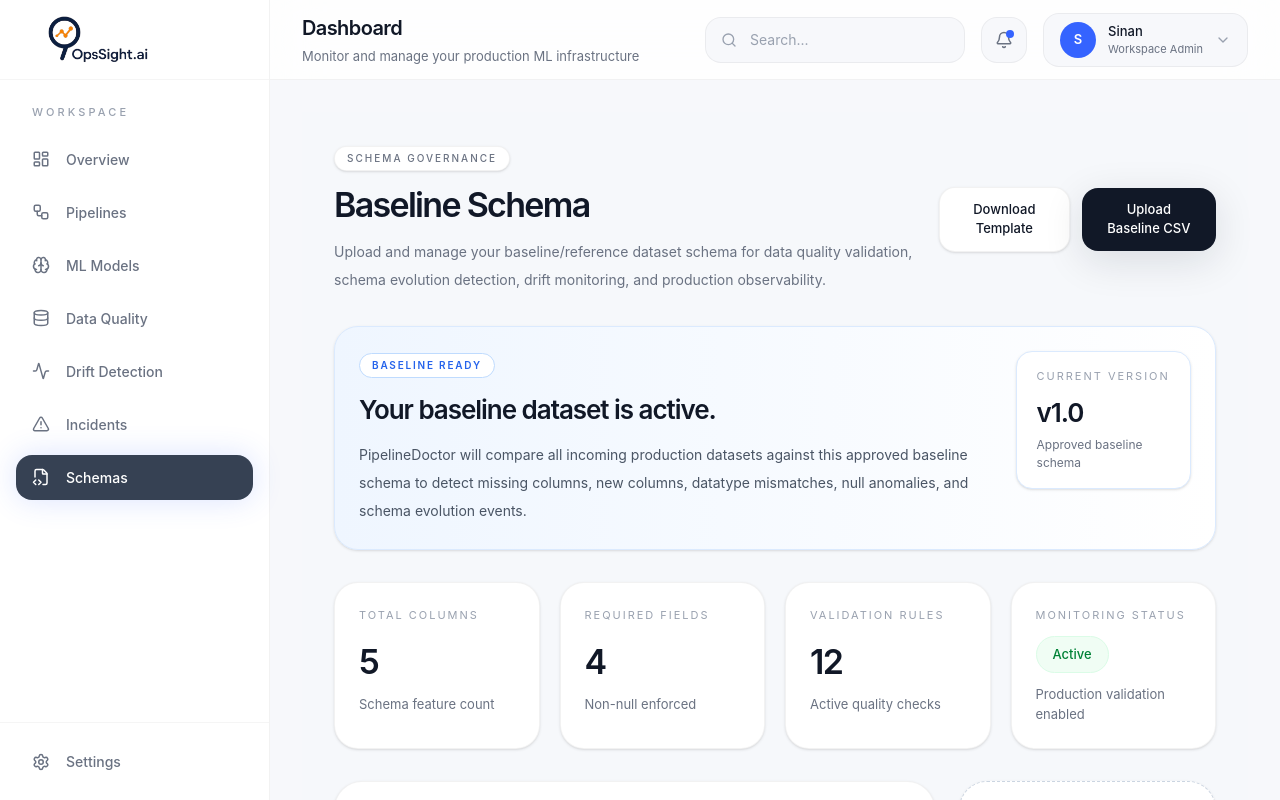
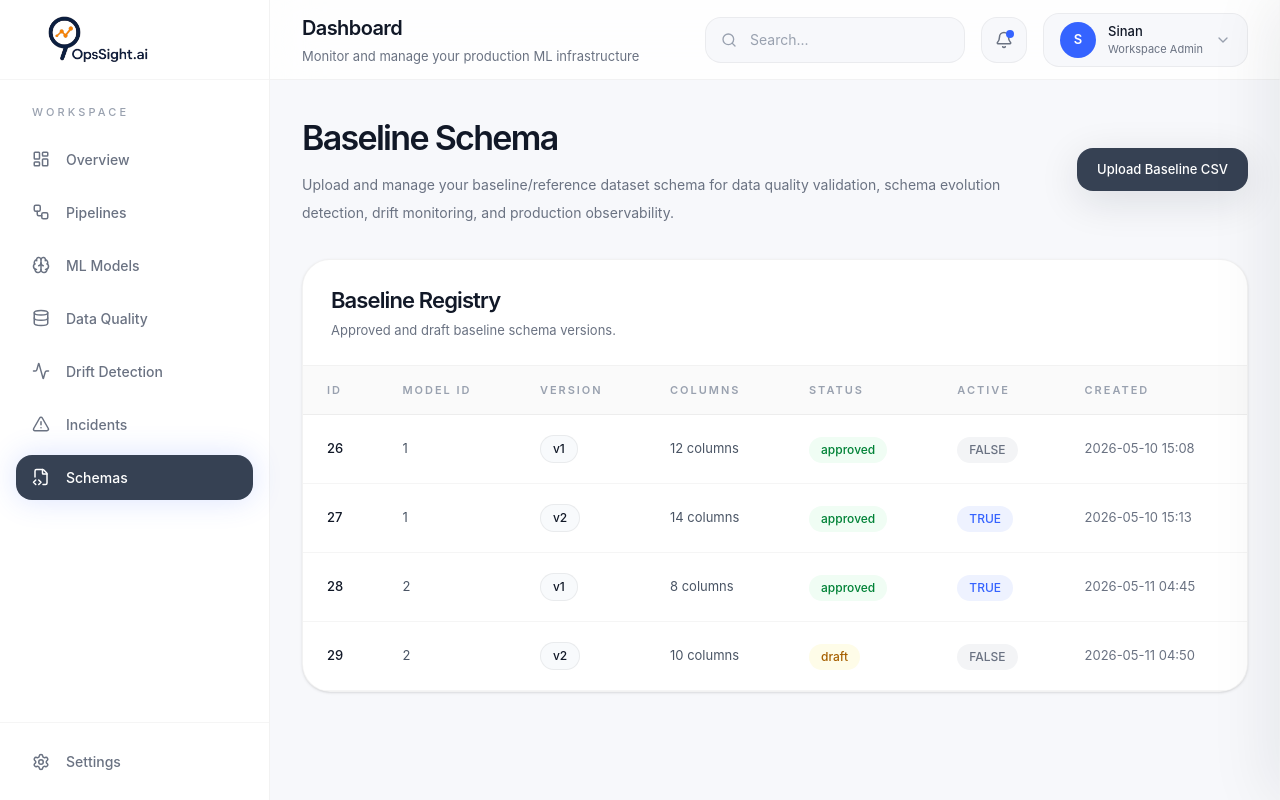
Before and after one commit to PipelineDoctorProject/pipeline-doctor, a React app in the folder frontend/: page /schemas in a window 1280 px wide. Built offline with nearby package versions, Linux system fonts and the light colour scheme; the HTML template or start-up script is replaced by a standard one.

Commit message:
schema ui shaping.."

```diff
--- a/frontend/src/pages/schema/Schema.jsx
+++ b/frontend/src/pages/schema/Schema.jsx
@@ -1,4 +1,49 @@
+import { useState } from "react";
+
+
+
 export default function SchemaPage() {
+  const [selectedBaseline, setSelectedBaseline] = useState(null);
+
+  const baselines = [
+    {
+      id: 26,
+      model_id: 1,
+      version: 1,
+      status: "approved",
+      is_active: false,
+      created_at: "2026-05-10 15:08",
+      schema_count: 12,
+    },
+    {
+      id: 27,
+      model_id: 1,
+      version: 2,
+      status: "approved",
+      is_active: true,
+      created_at: "2026-05-10 15:13",
+      schema_count: 14,
+    },
+    {
+      id: 28,
+      model_id: 2,
+      version: 1,
+      status: "approved",
+      is_active: true,
+      created_at: "2026-05-11 04:45",
+      schema_count: 8,
+    },
+    {
+      id: 29,
+      model_id: 2,
+      version: 2,
+      status: "draft",
+      is_active: false,
+      created_at: "2026-05-11 04:50",
+      schema_count: 10,
+    },
+  ];
+
   const schemaColumns = [
     {
       name: "customer_id",
@@ -38,13 +83,11 @@ export default function SchemaPage() {
   ];
 
   return (
-    <div className="min-h-screen bg-[#f6f8fb] px-8 py-8">
+    <div className="space-y-8">
       {/* TOP HEADER */}
       <div className="mb-8 flex items-center justify-between">
         <div>
-          <div className="mb-2 inline-flex items-center gap-2 rounded-full border border-black/[0.05] bg-white px-3 py-1 text-[10px] font-medium uppercase tracking-[0.2em] text-gray-500 shadow-sm">
-            Schema Governance
-          </div>
+
 
           <h1 className="text-[34px] font-semibold tracking-[-0.05em] text-[#111827]">
             Baseline Schema
@@ -58,154 +101,210 @@ export default function SchemaPage() {
         </div>
 
         <div className="flex items-center gap-3">
-          <button className="rounded-2xl border border-black/[0.05] bg-white px-5 py-3 text-[13px] font-medium text-[#111827] shadow-sm transition hover:bg-[#f3f4f6]">
-            Download Template
-          </button>
 
-          <button className="rounded-2xl bg-[#111827] px-5 py-3 text-[13px] font-medium text-white shadow-[0_10px_40px_rgba(17,24,39,0.12)] transition hover:bg-black">
+          <button className="rounded-2xl bg-gray-700 px-5 py-3 text-[13px] font-medium text-white shadow-[0_10px_40px_rgba(17,24,39,0.12)] transition hover:bg-black">
             Upload Baseline CSV
           </button>
         </div>
       </div>
 
       {/* SUCCESS INFO */}
-      <div className="mb-8 overflow-hidden rounded-[24px] border border-[#dbeafe] bg-gradient-to-r from-[#eff6ff] to-white p-6 shadow-sm">
-        <div className="flex items-start justify-between gap-8">
+
+
+
+      {/* MAIN GRID */}
+      <div className="relative flex gap-6 transition-all duration-300">
+        {/* BASELINE TABLE */}
+        <div
+          className={`transition-all duration-300 ${
+            selectedBaseline ? "w-[68%]" : "w-full"
+          }`}
+        >
+          <div className="overflow-hidden rounded-[28px] border border-black/[0.05] bg-white shadow-sm">
+            <div className="flex items-center justify-between border-b border-black/[0.05] px-7 py-6">
               <div>
-            <div className="mb-3 inline-flex rounded-full border border-[#bfdbfe] bg-white px-3 py-1 text-[10px] font-semibold uppercase tracking-[0.18em] text-[#2563eb]">
-              Baseline Ready
-            </div>
+                <h3 className="text-[22px] font-semibold tracking-[-0.04em] text-[#111827]">
+                  Baseline Registry
+                </h3>
 
-            <h2 className="text-[26px] font-semibold tracking-[-0.04em] text-[#111827]">
-              Your baseline dataset is active.
-            </h2>
-
-            <p className="mt-3 max-w-[720px] text-[14px] leading-7 text-gray-600">
-              PipelineDoctor will compare all incoming production datasets
-              against this approved baseline schema to detect missing columns,
-              new columns, datatype mismatches, null anomalies, and schema
-              evolution events.
+                <p className="mt-1 text-[13px] text-gray-500">
+                  Approved and draft baseline schema versions.
                 </p>
               </div>
 
-          <div className="rounded-2xl border border-[#dbeafe] bg-white px-5 py-4 shadow-sm">
-            <div className="text-[11px] uppercase tracking-[0.18em] text-gray-400">
-              Current Version
             </div>
 
-            <div className="mt-2 text-[26px] font-semibold tracking-[-0.04em] text-[#111827]">
-              v1.0
+            <div className="overflow-x-auto">
+              <table className="w-full border-collapse">
+                <thead>
+                  <tr className="border-b border-black/[0.05] bg-[#fafafa] text-left">
+                    <th className="px-6 py-4 text-[11px] font-semibold uppercase tracking-[0.18em] text-gray-400">
+                      ID
+                    </th>
+
+                    <th className="px-6 py-4 text-[11px] font-semibold uppercase tracking-[0.18em] text-gray-400">
+                      Model ID
+                    </th>
+
+                    <th className="px-6 py-4 text-[11px] font-semibold uppercase tracking-[0.18em] text-gray-400">
+                      Version
+                    </th>
+
+                    <th className="px-6 py-4 text-[11px] font-semibold uppercase tracking-[0.18em] text-gray-400">
+                      Columns
+                    </th>
+
+                    <th className="px-6 py-4 text-[11px] font-semibold uppercase tracking-[0.18em] text-gray-400">
+                      Status
+                    </th>
+
+                    <th className="px-6 py-4 text-[11px] font-semibold uppercase tracking-[0.18em] text-gray-400">
+                      Active
+                    </th>
+
+                    <th className="px-6 py-4 text-[11px] font-semibold uppercase tracking-[0.18em] text-gray-400">
+                      Created
+                    </th>
+                  </tr>
+                </thead>
+
+                <tbody>
+                  {baselines.map((baseline) => (
+                    <tr
+                      key={baseline.id}
+                      onClick={() => setSelectedBaseline(baseline)}
+                      className={`cursor-pointer border-b border-black/[0.04] transition hover:bg-[#fafafa] ${
+                        selectedBaseline?.id === baseline.id
+                          ? "bg-[#f8fafc]"
+                          : ""
+                      }`}
+                    >
+                      <td className="px-6 py-5 text-[13px] font-medium text-[#111827]">
+                        {baseline.id}
+                      </td>
+
+                      <td className="px-6 py-5 text-[13px] text-gray-600">
+                        {baseline.model_id}
+                      </td>
+
+                      <td className="px-6 py-5">
+                        <div className="inline-flex rounded-full border border-black/[0.06] bg-[#f8fafc] px-3 py-1 text-[12px] font-medium text-[#111827]">
+                          v{baseline.version}
                         </div>
+                      </td>
 
-            <div className="mt-1 text-[12px] text-gray-500">
-              Approved baseline schema
+                      <td className="px-6 py-5 text-[13px] text-gray-600">
+                        {baseline.schema_count} columns
+                      </td>
+
+                      <td className="px-6 py-5">
+                        <div
+                          className={`inline-flex rounded-full px-3 py-1 text-[12px] font-medium ${
+                            baseline.status === "approved"
+                              ? "bg-green-50 text-green-700"
+                              : "bg-yellow-50 text-yellow-700"
+                          }`}
+                        >
+                          {baseline.status}
                         </div>
+                      </td>
+
+                      <td className="px-6 py-5">
+                        <div
+                          className={`inline-flex rounded-full px-3 py-1 text-[12px] font-medium ${
+                            baseline.is_active
+                              ? "bg-[#eef2ff] text-[#3563ff]"
+                              : "bg-gray-100 text-gray-500"
+                          }`}
+                        >
+                          {baseline.is_active ? "TRUE" : "FALSE"}
+                        </div>
+                      </td>
+
+                      <td className="px-6 py-5 text-[13px] text-gray-500">
+                        {baseline.created_at}
+                      </td>
+                    </tr>
+                  ))}
+                </tbody>
+              </table>
             </div>
           </div>
         </div>
 
-      {/* METRICS */}
-      <div className="mb-8 grid grid-cols-4 gap-5">
-        <div className="rounded-[24px] border border-black/[0.05] bg-white p-6 shadow-sm">
-          <div className="text-[11px] uppercase tracking-[0.18em] text-gray-400">
-            Total Columns
+        {/* RIGHT DRAWER */}
+        <div
+          className={`fixed right-0 top-0 z-40 h-screen border-l border-black/[0.05] bg-white shadow-[-10px_0_60px_rgba(15,23,42,0.08)] transition-all duration-300 ${
+            selectedBaseline
+              ? "w-[32%] translate-x-0"
+              : "w-[32%] translate-x-full"
+          }`}
+        >
+          {selectedBaseline && (
+            <div className="flex h-full flex-col overflow-hidden">
+              <div className="flex items-start justify-between border-b border-black/[0.05] px-7 py-6">
+                <div>
+                  <div className="mb-3 inline-flex rounded-full border border-black/[0.05] bg-[#f8fafc] px-3 py-1 text-[10px] font-semibold uppercase tracking-[0.18em] text-gray-500">
+                    Baseline Details
                   </div>
 
-          <div className="mt-3 text-[34px] font-semibold tracking-[-0.05em] text-[#111827]">
-            5
+                  <h2 className="text-[28px] font-semibold tracking-[-0.05em] text-[#111827]">
+                    Baseline v{selectedBaseline.version}
+                  </h2>
+
+                  <p className="mt-2 text-[13px] leading-6 text-gray-500">
+                    Schema profile, validation metadata, and baseline structure.
+                  </p>
                 </div>
 
-          <div className="mt-2 text-[13px] text-gray-500">
-            Schema feature count
+                <button
+                  onClick={() => setSelectedBaseline(null)}
+                  className="flex h-10 w-10 items-center justify-center rounded-xl border border-black/[0.05] bg-[#f8fafc] text-gray-500 transition hover:bg-[#eef2ff]"
+                >
+                  ✕
+                </button>
+              </div>
+
+              <div className="flex-1 overflow-y-auto px-7 py-6">
+                <div className="mb-6 grid grid-cols-2 gap-4">
+                  <div className="rounded-2xl border border-black/[0.05] bg-[#f8fafc] p-5">
+                    <div className="text-[11px] uppercase tracking-[0.18em] text-gray-400">
+                      Model ID
+                    </div>
+
+                    <div className="mt-2 text-[24px] font-semibold text-[#111827]">
+                      {selectedBaseline.model_id}
                     </div>
                   </div>
 
-        <div className="rounded-[24px] border border-black/[0.05] bg-white p-6 shadow-sm">
+                  <div className="rounded-2xl border border-black/[0.05] bg-[#f8fafc] p-5">
                     <div className="text-[11px] uppercase tracking-[0.18em] text-gray-400">
-            Required Fields
+                      Schema Columns
                     </div>
 
-          <div className="mt-3 text-[34px] font-semibold tracking-[-0.05em] text-[#111827]">
-            4
-          </div>
-
-          <div className="mt-2 text-[13px] text-gray-500">
-            Non-null enforced
-          </div>
-        </div>
-
-        <div className="rounded-[24px] border border-black/[0.05] bg-white p-6 shadow-sm">
-          <div className="text-[11px] uppercase tracking-[0.18em] text-gray-400">
-            Validation Rules
-          </div>
-
-          <div className="mt-3 text-[34px] font-semibold tracking-[-0.05em] text-[#111827]">
-            12
-          </div>
-
-          <div className="mt-2 text-[13px] text-gray-500">
-            Active quality checks
-          </div>
-        </div>
-
-        <div className="rounded-[24px] border border-black/[0.05] bg-white p-6 shadow-sm">
-          <div className="text-[11px] uppercase tracking-[0.18em] text-gray-400">
-            Monitoring Status
-          </div>
-
-          <div className="mt-3 inline-flex rounded-full border border-green-100 bg-green-50 px-4 py-2 text-[13px] font-medium text-green-700">
-            Active
-          </div>
-
-          <div className="mt-3 text-[13px] text-gray-500">
-            Production validation enabled
+                    <div className="mt-2 text-[24px] font-semibold text-[#111827]">
+                      {selectedBaseline.schema_count}
                     </div>
                   </div>
                 </div>
 
-      {/* MAIN GRID */}
-      <div className="grid grid-cols-[1.4fr_0.6fr] gap-6">
-        {/* SCHEMA TABLE */}
-        <div className="overflow-hidden rounded-[28px] border border-black/[0.05] bg-white shadow-sm">
-          <div className="flex items-center justify-between border-b border-black/[0.05] px-7 py-6">
-            <div>
-              <h3 className="text-[22px] font-semibold tracking-[-0.04em] text-[#111827]">
-                Schema Definition
+                <div className="overflow-hidden rounded-[24px] border border-black/[0.05] bg-white">
+                  <div className="border-b border-black/[0.05] px-5 py-4">
+                    <h3 className="text-[18px] font-semibold text-[#111827]">
+                      Schema Columns
                     </h3>
-
-              <p className="mt-1 text-[13px] text-gray-500">
-                Approved baseline schema structure and validation metadata.
-              </p>
                   </div>
 
-            <input
-              placeholder="Search column"
-              className="h-[44px] w-[220px] rounded-xl border border-black/[0.05] bg-[#f8fafc] px-4 text-[13px] outline-none focus:border-[#111827]/20"
-            />
-          </div>
-
-          <div className="overflow-x-auto">
-            <table className="w-full min-w-[900px] border-collapse">
+                  <div className="overflow-hidden">
+                    <table className="w-full border-collapse">
                       <thead>
                         <tr className="border-b border-black/[0.05] bg-[#fafafa] text-left">
-                  <th className="px-7 py-4 text-[11px] font-semibold uppercase tracking-[0.18em] text-gray-400">
+                          <th className="px-5 py-3 text-[10px] uppercase tracking-[0.18em] text-gray-400">
                             Column
                           </th>
 
-                  <th className="px-7 py-4 text-[11px] font-semibold uppercase tracking-[0.18em] text-gray-400">
-                    Data Type
-                  </th>
-
-                  <th className="px-7 py-4 text-[11px] font-semibold uppercase tracking-[0.18em] text-gray-400">
-                    Nullable
-                  </th>
-
-                  <th className="px-7 py-4 text-[11px] font-semibold uppercase tracking-[0.18em] text-gray-400">
-                    Unique
-                  </th>
-
-                  <th className="px-7 py-4 text-[11px] font-semibold uppercase tracking-[0.18em] text-gray-400">
-                    Status
+                          <th className="px-5 py-3 text-[10px] uppercase tracking-[0.18em] text-gray-400">
+                            Type
                           </th>
                         </tr>
                       </thead>
@@ -214,38 +313,14 @@ export default function SchemaPage() {
                         {schemaColumns.map((column) => (
                           <tr
                             key={column.name}
-                    className="border-b border-black/[0.04] transition hover:bg-[#fafafa]"
+                            className="border-b border-black/[0.04]"
                           >
-                    <td className="px-7 py-5">
-                      <div className="font-medium text-[#111827]">
+                            <td className="px-5 py-4 text-[13px] font-medium text-[#111827]">
                               {column.name}
-                      </div>
                             </td>
 
-                    <td className="px-7 py-5">
-                      <div className="inline-flex rounded-full border border-black/[0.06] bg-[#f8fafc] px-3 py-1 text-[12px] font-medium text-[#111827]">
+                            <td className="px-5 py-4 text-[13px] text-gray-500">
                               {column.dtype}
-                      </div>
-                    </td>
-
-                    <td className="px-7 py-5 text-[13px] text-gray-600">
-                      {column.nullable ? "Yes" : "No"}
-                    </td>
-
-                    <td className="px-7 py-5 text-[13px] text-gray-600">
-                      {column.unique ? "Yes" : "No"}
-                    </td>
-
-                    <td className="px-7 py-5">
-                      <div
-                        className={`inline-flex rounded-full px-3 py-1 text-[12px] font-medium ${
-                          column.status === "Target"
-                            ? "bg-purple-50 text-purple-700"
-                            : "bg-green-50 text-green-700"
-                        }`}
-                      >
-                        {column.status}
-                      </div>
                             </td>
                           </tr>
                         ))}
@@ -253,87 +328,9 @@ export default function SchemaPage() {
                     </table>
                   </div>
                 </div>
-
-        {/* RIGHT SIDEBAR */}
-        <div className="space-y-6">
-          {/* UPLOAD CARD */}
-          <div className="rounded-[28px] border border-dashed border-[#cbd5e1] bg-white p-7 shadow-sm">
-            <div className="mb-4 inline-flex rounded-full border border-black/[0.05] bg-[#f8fafc] px-3 py-1 text-[10px] font-semibold uppercase tracking-[0.18em] text-gray-500">
-              Upload Dataset
-            </div>
-
-            <h3 className="text-[24px] font-semibold tracking-[-0.04em] text-[#111827]">
-              Upload baseline CSV
-            </h3>
-
-            <p className="mt-3 text-[13px] leading-7 text-gray-500">
-              Upload your approved reference dataset to generate schema
-              profiles, validation rules, and monitoring baselines.
-            </p>
-
-            <div className="mt-6 rounded-2xl border border-dashed border-[#cbd5e1] bg-[#f8fafc] px-6 py-10 text-center">
-              <div className="text-[14px] font-medium text-[#111827]">
-                Drag & drop CSV file
-              </div>
-
-              <div className="mt-2 text-[12px] text-gray-500">
-                Supports .csv baseline datasets
               </div>
             </div>
-
-            <button className="mt-5 w-full rounded-2xl bg-[#111827] px-5 py-4 text-[13px] font-medium text-white transition hover:bg-black">
-              Select File
-            </button>
-          </div>
-
-          {/* VALIDATION INFO */}
-          <div className="rounded-[28px] border border-black/[0.05] bg-white p-7 shadow-sm">
-            <div className="mb-4 inline-flex rounded-full border border-black/[0.05] bg-[#f8fafc] px-3 py-1 text-[10px] font-semibold uppercase tracking-[0.18em] text-gray-500">
-              Validation Engine
-            </div>
-
-            <div className="space-y-5">
-              <div>
-                <div className="text-[13px] font-medium text-[#111827]">
-                  Missing Column Detection
-                </div>
-
-                <div className="mt-1 text-[12px] leading-6 text-gray-500">
-                  Detect removed or unavailable production features.
-                </div>
-              </div>
-
-              <div>
-                <div className="text-[13px] font-medium text-[#111827]">
-                  New Column Detection
-                </div>
-
-                <div className="mt-1 text-[12px] leading-6 text-gray-500">
-                  Identify unexpected schema evolution changes.
-                </div>
-              </div>
-
-              <div>
-                <div className="text-[13px] font-medium text-[#111827]">
-                  Datatype Validation
-                </div>
-
-                <div className="mt-1 text-[12px] leading-6 text-gray-500">
-                  Validate incoming datasets against approved dtypes.
-                </div>
-              </div>
-
-              <div>
-                <div className="text-[13px] font-medium text-[#111827]">
-                  Drift Monitoring
-                </div>
-
-                <div className="mt-1 text-[12px] leading-6 text-gray-500">
-                  Compare production data distributions with baseline.
-                </div>
-              </div>
-            </div>
-          </div>
+          )}
         </div>
       </div>
     </div>
```
Lines whose indentation alone changed are shown as unchanged.
